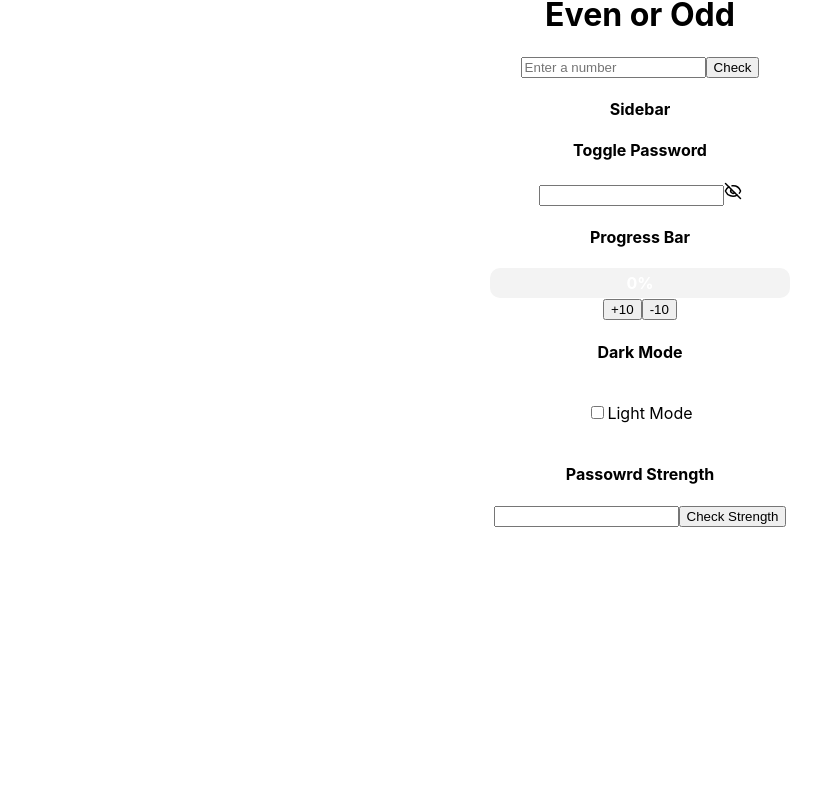
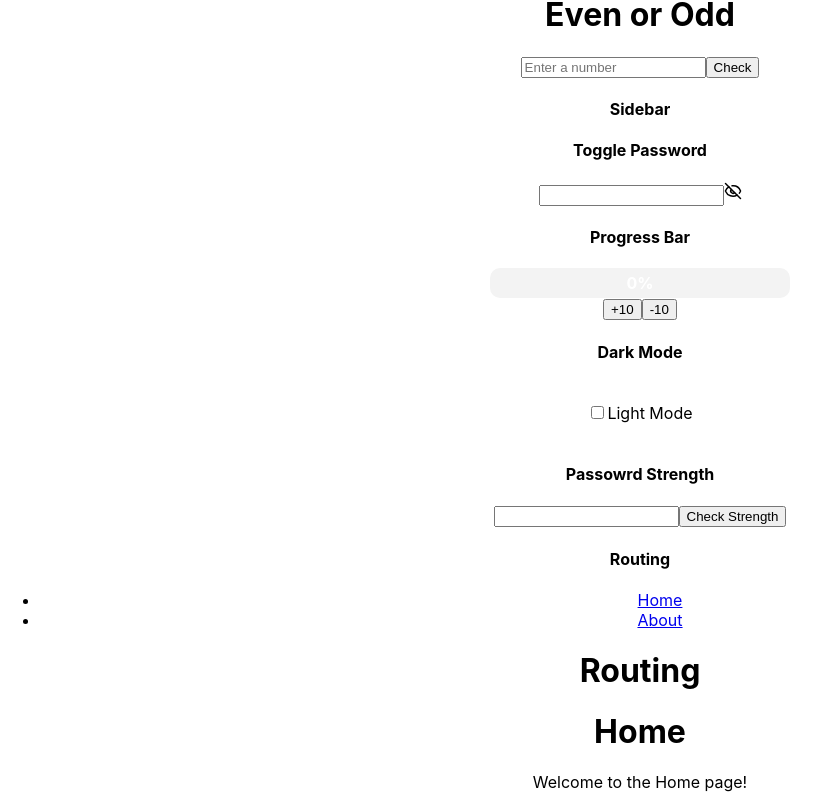
Before and after one commit to subhanbasha9494/ReactMachineCoding, a React (Create React App) app: page / in a window 1280 px wide. Shown: the part 782-1590 px from the top of the page, without its empty margins (0-826 px from the left). Before the commit the page ends 1309 px from the top, so only its background shows below. Built offline with nearby package versions, Linux system fonts and the light colour scheme.

Commit message:
added simple routing code

```diff
--- a/package.json
+++ b/package.json
@@ -10,6 +10,7 @@
     "lucide-react": "^0.516.0",
     "react": "^19.1.0",
     "react-dom": "^19.1.0",
+    "react-router-dom": "^7.6.2",
     "react-scripts": "5.0.1",
     "web-vitals": "^2.1.4"
   },
--- a/src/App.js
+++ b/src/App.js
@@ -9,6 +9,7 @@ import Togglepassword from './components/Togglepassword';
 import ProgressBar from './components/Progressbar';
 import DarkMode from './components/DarkMode';
 import PasswordStrength from './components/PasswordStrength';
+import Routing from './components/Routing';
 
 function App() {
   const items = [
@@ -49,6 +50,8 @@ function App() {
       <DarkMode />
       <h4>Passowrd Strength</h4>
       <PasswordStrength />
+      <h4>Routing</h4>
+      <Routing />
     </div>
   );
 
--- /dev/null
+++ b/src/components/About.js
@@ -0,0 +1,10 @@
+const About = () => {
+    return (
+        <div>
+            <h1>About</h1>
+            <p>This is the about page of our application.</p>
+        </div>
+    );
+}
+
+export default About;
--- /dev/null
+++ b/src/components/Home.js
@@ -0,0 +1,10 @@
+const Home = () => {
+    return (
+        <div>
+            <h1>Home</h1>
+            <p>Welcome to the Home page!</p>
+        </div>
+    );
+}
+
+export default Home;
--- /dev/null
+++ b/src/components/Navbar.js
@@ -0,0 +1,12 @@
+const Navbar = () => {
+    return (
+        <nav>
+            <ul>
+                <li><a href="/">Home</a></li>
+                <li><a href="/about">About</a></li>
+            </ul>
+        </nav>
+    );
+}
+
+export default Navbar;
--- /dev/null
+++ b/src/components/Routing.js
@@ -0,0 +1,21 @@
+import Navbar from "./Navbar";
+import { Route, BrowserRouter as Router, Routes } from 'react-router-dom';
+import Home from "./Home";
+import About from "./About";
+
+const Routing = () => {
+  return (
+    <div>
+      <Navbar />
+      <h1>Routing</h1>
+      <Router>
+        <Routes>
+            <Route path="/" element={<Home />} />
+            <Route path="/about" element={<About />} />
+        </Routes>
+      </Router>
+    </div>
+  );
+}
+
+export default Routing;
```
Also changed, not shown: 1 other file (tests, documents, lock files or other folders).
